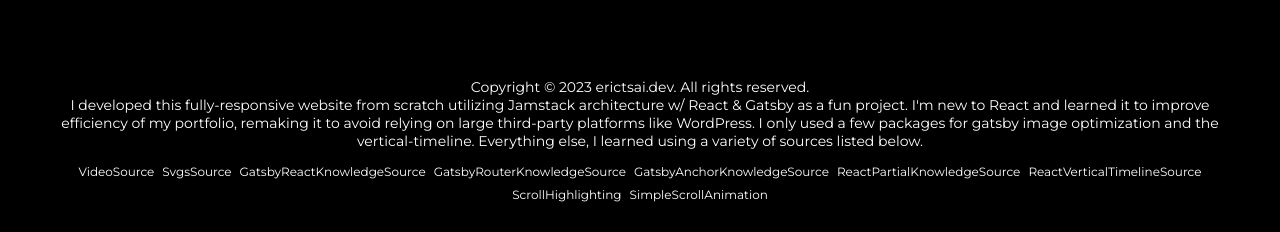
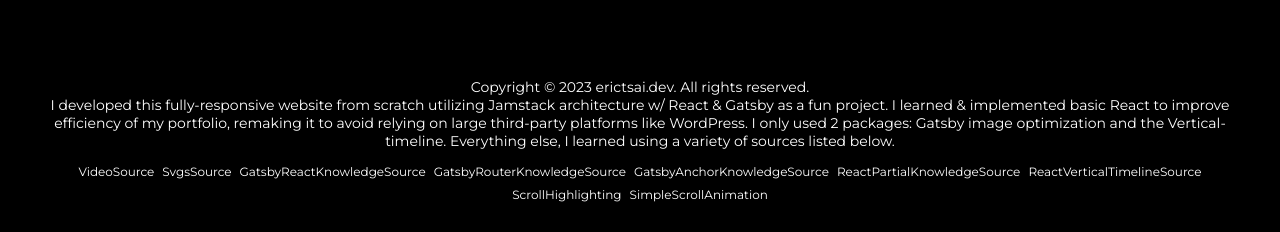
Before and after one commit to tsaieric/portfolio-et, a Gatsby site: page / in a window 1280 px wide. Shown: the part 5273-5505 px from the top of the page. Built offline with nearby package versions, Linux system fonts and the light colour scheme; Gatsby itself is replaced by a stand-in of ours.

Commit message:
Update resume and footer

```diff
--- a/src/components/Footer.js
+++ b/src/components/Footer.js
@@ -9,11 +9,12 @@ export default function Footer() {
         Copyright &copy; {new Date().getFullYear()} erictsai.dev. All rights
         reserved.
         <br />I developed this fully-responsive website from scratch utilizing
-        Jamstack architecture w/ React & Gatsby as a fun project. I'm new to
-        React and learned it to improve efficiency of my portfolio, remaking it to
-        avoid relying on large third-party platforms like WordPress. I only used
-        a few packages for gatsby image optimization and the vertical-timeline.
-        Everything else, I learned using a variety of sources listed below.
+        Jamstack architecture w/ React & Gatsby as a fun project. I learned &
+        implemented basic React to improve efficiency of my portfolio, remaking
+        it to avoid relying on large third-party platforms like WordPress. I
+        only used 2 packages: Gatsby image optimization and the
+        Vertical-timeline. Everything else, I learned using a variety of sources
+        listed below.
       </Copyright>
       <LinkContainer>
         <LinkItem>
```
Also changed, not shown: src/assets/images/eric-tsai-resume-jpg-v1.jpg (added), src/assets/images/eric-tsai-resume-jpg.jpg, 2 other files.
